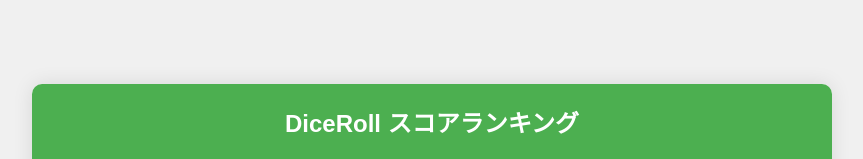
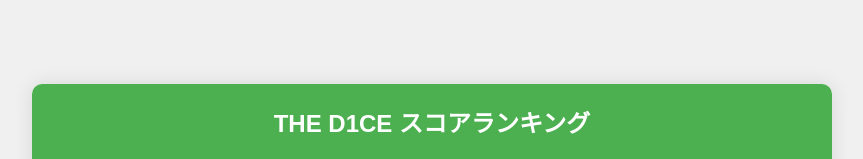
Before and after one commit to Atotti/xi-server-python, a FastAPI app: page /ranking/ in a window 1280 px wide. Shown: the part 255-414 px from the top of the page, without its empty margins (208-1071 px from the left). Run offline with FastAPI, Linux system fonts and the light colour scheme; data that the repository does not hold is empty.

Commit message:
fix service name

```diff
--- a/templates/ranking.html
+++ b/templates/ranking.html
@@ -59,7 +59,7 @@
 </head>
 <body>
     <div class="container">
-        <h1>DiceRoll スコアランキング</h1>
+        <h1>THE D1CE スコアランキング</h1>
         <table>
             <thead>
                 <tr>
```
